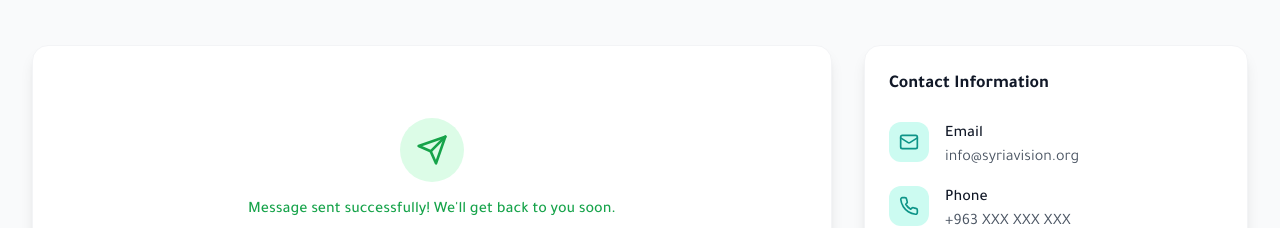
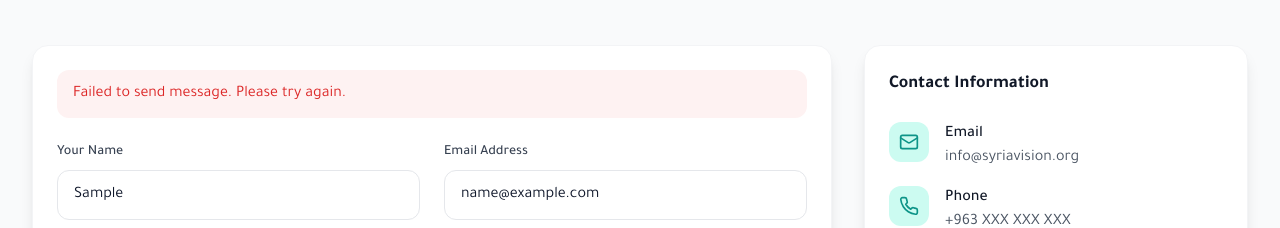
Before and after one commit to Rashedx1m/syria-vision-frontend, a Next.js app: page /en/contact in a window 1280 px wide. Both pictures are taken after typing "Sample", "name@example.com", "Sample", "Sample" into the empty fields and a click on the button "Send Message". Shown: the part 199-427 px from the top of the page. Built offline with nearby package versions, Linux system fonts and the light colour scheme; no server answers.

Commit message:
Connect contact page to API

```diff
--- a/src/app/[locale]/contact/page.tsx
+++ b/src/app/[locale]/contact/page.tsx
@@ -4,6 +4,9 @@ import { useState } from 'react';
 import { usePathname } from 'next/navigation';
 import { useTranslations } from 'next-intl';
 import { Mail, Phone, MapPin, Send, Loader2 } from 'lucide-react';
+import axios from 'axios';
+
+const API_URL = process.env.NEXT_PUBLIC_API_URL || 'http://127.0.0.1:8000/api';
 
 export default function ContactPage() {
   const t = useTranslations('contact');
@@ -12,6 +15,7 @@ export default function ContactPage() {
 
   const [loading, setLoading] = useState(false);
   const [sent, setSent] = useState(false);
+  const [error, setError] = useState('');
   const [formData, setFormData] = useState({
     name: '',
     email: '',
@@ -22,13 +26,17 @@ export default function ContactPage() {
   const handleSubmit = async (e: React.FormEvent) => {
     e.preventDefault();
     setLoading(true);
+    setError('');
 
-    // Simulate sending
-    setTimeout(() => {
-      setLoading(false);
+    try {
+      await axios.post(`${API_URL}/contact/send/`, formData);
       setSent(true);
       setFormData({ name: '', email: '', subject: '', message: '' });
-    }, 1500);
+    } catch (err: any) {
+      setError(err.response?.data?.detail || 'Failed to send message. Please try again.');
+    } finally {
+      setLoading(false);
+    }
   };
 
   return (
@@ -53,6 +61,12 @@ export default function ContactPage() {
                 </div>
               ) : (
                 <form onSubmit={handleSubmit} className="space-y-6">
+                  {error && (
+                    <div className="bg-red-50 text-red-600 px-4 py-3 rounded-xl">
+                      {error}
+                    </div>
+                  )}
+
                   <div className="grid md:grid-cols-2 gap-6">
                     <div>
                       <label className="label">{t('name')}</label>
```
